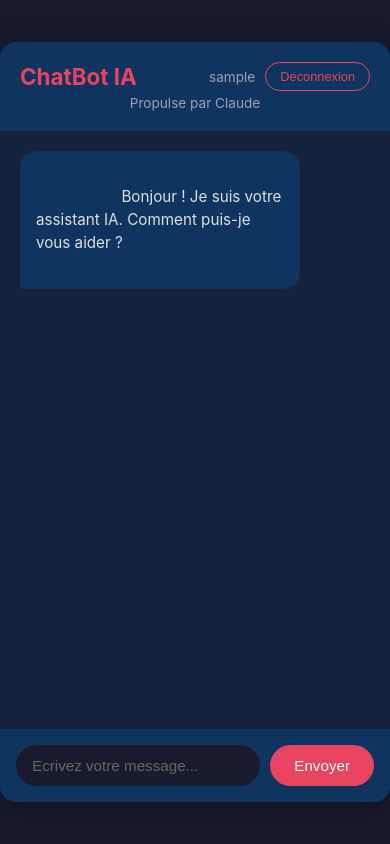
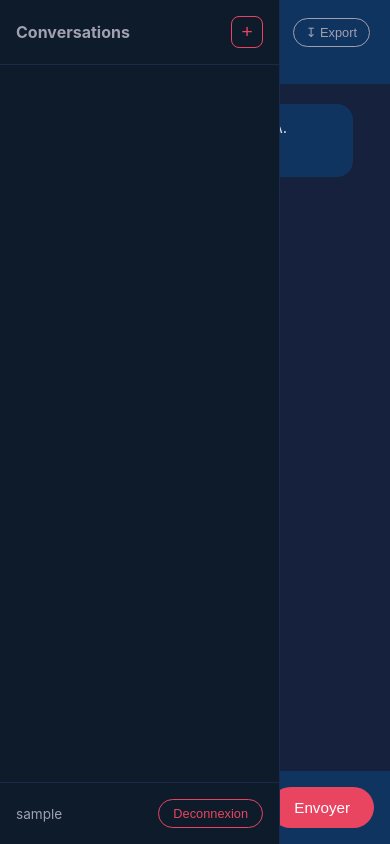
Before and after one commit to J0312Y/chat-bot, a Flask app: page / in a window 390 px wide. Run offline with Flask 3, Linux system fonts and the light colour scheme; the visitor is signed in with stand-in values (Sample User, id 1); data comes from the database, SQL or seed files in the repository; data that the repository does not hold is empty; some libraries are stand-ins or nearby versions.

Commit message:
Add multi-conversations, markdown, streaming, and export
- Sidebar with conversation list, create/delete conversations
- Auto-title conversations from first message
- Markdown rendering with marked.js + highlight.js for code blocks
- Streaming responses via Server-Sent Events (SSE)
- Export conversations as .txt files
- Responsive sidebar (collapsible on mobile)

https://claude.ai/code/session_01TTnZSQuGZRY8qJ4o2Rxmpu

```diff
--- a/app.py
+++ b/app.py
@@ -1,9 +1,10 @@
+import json
 import os
 import secrets
 
 from anthropic import Anthropic
 from dotenv import load_dotenv
-from flask import Flask, render_template, request, jsonify, session
+from flask import Flask, Response, render_template, request, jsonify, session
 
 from database import (
     init_db,
@@ -13,6 +14,8 @@ from database import (
     create_conversation,
     get_user_conversations,
     conversation_belongs_to_user,
+    delete_conversation,
+    update_conversation_title,
     save_message,
     get_messages,
 )
@@ -141,6 +144,17 @@ def new_conversation():
     return jsonify({"conversation_id": conv_id})
 
 
+@app.route("/conversations/<conv_id>", methods=["DELETE"])
+def remove_conversation(conv_id):
+    user = get_current_user()
+    if not user:
+        return jsonify({"error": "Non connecte"}), 401
+    if not conversation_belongs_to_user(conv_id, user["id"]):
+        return jsonify({"error": "Conversation introuvable"}), 404
+    delete_conversation(conv_id)
+    return jsonify({"ok": True})
+
+
 @app.route("/conversations/<conv_id>/messages", methods=["GET"])
 def list_messages(conv_id):
     user = get_current_user()
@@ -152,7 +166,29 @@ def list_messages(conv_id):
     return jsonify({"messages": messages})
 
 
-# --- Chat ---
+@app.route("/conversations/<conv_id>/export", methods=["GET"])
+def export_conversation(conv_id):
+    user = get_current_user()
+    if not user:
+        return jsonify({"error": "Non connecte"}), 401
+    if not conversation_belongs_to_user(conv_id, user["id"]):
+        return jsonify({"error": "Conversation introuvable"}), 404
+
+    messages = get_messages(conv_id)
+    lines = []
+    for msg in messages:
+        prefix = "Vous" if msg["role"] == "user" else "Assistant"
+        lines.append(f"[{prefix}]\n{msg['content']}\n")
+
+    text = "\n".join(lines)
+    return Response(
+        text,
+        mimetype="text/plain",
+        headers={"Content-Disposition": f"attachment; filename=conversation-{conv_id[:8]}.txt"},
+    )
+
+
+# --- Chat (streaming) ---
 
 @app.route("/chat", methods=["POST"])
 def chat():
@@ -171,7 +207,12 @@ def chat():
         create_conversation(conv_id, user["id"])
 
     save_message(conv_id, "user", user_message)
+
+    # Auto-title: use first message as conversation title
     history = get_messages(conv_id)
+    if len(history) == 1:
+        title = user_message[:50] + ("..." if len(user_message) > 50 else "")
+        update_conversation_title(conv_id, title)
 
     personalized_prompt = (
         SYSTEM_PROMPT
@@ -179,18 +220,26 @@ def chat():
         + "Tu peux utiliser son prenom pour personnaliser tes reponses."
     )
 
-    try:
-        response = client.messages.create(
-            model="claude-sonnet-4-5-20250929",
-            max_tokens=1024,
-            system=personalized_prompt,
-            messages=history,
-        )
-        reply = response.content[0].text
-        save_message(conv_id, "assistant", reply)
-        return jsonify({"reply": reply})
-    except Exception as e:
-        return jsonify({"error": str(e)}), 500
+    def generate():
+        full_reply = []
+        try:
+            with client.messages.stream(
+                model="claude-sonnet-4-5-20250929",
+                max_tokens=1024,
+                system=personalized_prompt,
+                messages=history,
+            ) as stream:
+                for text in stream.text_stream:
+                    full_reply.append(text)
+                    yield f"data: {json.dumps({'text': text})}\n\n"
+        except Exception as e:
+            yield f"data: {json.dumps({'error': str(e)})}\n\n"
+            return
+
+        save_message(conv_id, "assistant", "".join(full_reply))
+        yield "data: [DONE]\n\n"
+
+    return Response(generate(), mimetype="text/event-stream")
 
 
 if __name__ == "__main__":
--- a/static/script.js
+++ b/static/script.js
@@ -4,19 +4,32 @@ const userInput = document.getElementById("userInput");
 const sendBtn = document.getElementById("sendBtn");
 const usernameDisplay = document.getElementById("usernameDisplay");
 const logoutBtn = document.getElementById("logoutBtn");
+const sidebar = document.getElementById("sidebar");
+const convList = document.getElementById("convList");
+const newConvBtn = document.getElementById("newConvBtn");
+const toggleSidebar = document.getElementById("toggleSidebar");
+const exportBtn = document.getElementById("exportBtn");
 
-function getConversationId() {
-  let id = localStorage.getItem("conversation_id");
-  if (!id) {
-    id = crypto.randomUUID();
-    localStorage.setItem("conversation_id", id);
-  }
-  return id;
+let currentConvId = null;
+
+// --- Markdown setup ---
+
+marked.setOptions({
+  highlight: (code, lang) => {
+    if (lang && hljs.getLanguage(lang)) {
+      return hljs.highlight(code, { language: lang }).value;
+    }
+    return hljs.highlightAuto(code).value;
+  },
+  breaks: true,
+});
+
+function renderMarkdown(text) {
+  return marked.parse(text);
 }
 
-const conversationId = getConversationId();
+// --- Auth ---
 
-// Load current user info
 async function loadUser() {
   try {
     const res = await fetch("/auth/me");
@@ -31,21 +44,90 @@ async function loadUser() {
   }
 }
 
-loadUser();
-
-// Logout
 logoutBtn.addEventListener("click", async () => {
   await fetch("/auth/logout", { method: "POST" });
-  localStorage.removeItem("conversation_id");
   window.location.href = "/";
 });
+
+// --- Sidebar ---
+
+toggleSidebar.addEventListener("click", () => {
+  sidebar.classList.toggle("hidden");
+});
+
+async function loadConversations() {
+  const res = await fetch("/conversations");
+  const data = await res.json();
+  convList.innerHTML = "";
+
+  for (const conv of data.conversations) {
+    const item = document.createElement("div");
+    item.className = `conv-item${conv.id === currentConvId ? " active" : ""}`;
+    item.innerHTML = `
+      <span class="conv-item-title">${escapeHtml(conv.title)}</span>
+      <button class="conv-item-delete" title="Supprimer">&times;</button>
+    `;
+    item.querySelector(".conv-item-title").addEventListener("click", () => {
+      switchConversation(conv.id);
+    });
+    item.querySelector(".conv-item-delete").addEventListener("click", async (e) => {
+      e.stopPropagation();
+      await fetch(`/conversations/${conv.id}`, { method: "DELETE" });
+      if (conv.id === currentConvId) {
+        startNewConversation();
+      }
+      loadConversations();
+    });
+    convList.appendChild(item);
+  }
+}
+
+function startNewConversation() {
+  currentConvId = crypto.randomUUID();
+  clearChat();
+  loadConversations();
+  userInput.focus();
+}
+
+newConvBtn.addEventListener("click", startNewConversation);
+
+async function switchConversation(convId) {
+  currentConvId = convId;
+  clearChat();
+  await loadHistory();
+  loadConversations();
+}
+
+// --- Messages ---
+
+function clearChat() {
+  chatMessages.innerHTML = `
+    <div class="message assistant">
+      <div class="message-content">
+        Bonjour ! Je suis votre assistant IA. Comment puis-je vous aider ?
+      </div>
+    </div>`;
+}
 
 function addMessage(content, role) {
   const div = document.createElement("div");
   div.className = `message ${role}`;
-  div.innerHTML = `<div class="message-content">${escapeHtml(content)}</div>`;
+  if (role === "assistant") {
+    div.innerHTML = `<div class="message-content">${renderMarkdown(content)}</div>`;
+  } else {
+    div.innerHTML = `<div class="message-content">${escapeHtml(content)}</div>`;
+  }
   chatMessages.appendChild(div);
   chatMessages.scrollTop = chatMessages.scrollHeight;
+  return div;
+}
+
+function createStreamingMessage() {
+  const div = document.createElement("div");
+  div.className = "message assistant";
+  div.innerHTML = `<div class="message-content"></div>`;
+  chatMessages.appendChild(div);
+  return div.querySelector(".message-content");
 }
 
 function escapeHtml(text) {
@@ -72,18 +154,25 @@ function removeTyping() {
 
 async function loadHistory() {
   try {
-    const res = await fetch(`/conversations/${conversationId}/messages`);
+    const res = await fetch(`/conversations/${currentConvId}/messages`);
     if (!res.ok) return;
     const data = await res.json();
     for (const msg of data.messages) {
       addMessage(msg.content, msg.role);
     }
   } catch {
-    // Pas d'historique, on commence une nouvelle conversation
+    // No history
   }
 }
 
-loadHistory();
+// --- Export ---
+
+exportBtn.addEventListener("click", () => {
+  if (!currentConvId) return;
+  window.open(`/conversations/${currentConvId}/export`, "_blank");
+});
+
+// --- Streaming chat ---
 
 chatForm.addEventListener("submit", async (e) => {
   e.preventDefault();
@@ -99,16 +188,57 @@ chatForm.addEventListener("submit", async (e) => {
     const res = await fetch("/chat", {
       method: "POST",
       headers: { "Content-Type": "application/json" },
-      body: JSON.stringify({ conversation_id: conversationId, message: text }),
+      body: JSON.stringify({ conversation_id: currentConvId, message: text }),
     });
-    const data = await res.json();
+
     removeTyping();
 
-    if (data.error) {
-      addMessage("Erreur : " + data.error, "assistant");
-    } else {
-      addMessage(data.reply, "assistant");
+    if (!res.ok) {
+      const err = await res.json();
+      addMessage("Erreur : " + (err.error || "Erreur inconnue"), "assistant");
+      sendBtn.disabled = false;
+      return;
     }
+
+    const contentEl = createStreamingMessage();
+    let fullText = "";
+    const reader = res.body.getReader();
+    const decoder = new TextDecoder();
+
+    while (true) {
+      const { done, value } = await reader.read();
+      if (done) break;
+
+      const chunk = decoder.decode(value, { stream: true });
+      const lines = chunk.split("\n");
+
+      for (const line of lines) {
+        if (!line.startsWith("data: ")) continue;
+        const payload = line.slice(6);
+        if (payload === "[DONE]") break;
+
+        try {
+          const data = JSON.parse(payload);
+          if (data.error) {
+            fullText += "\n\nErreur : " + data.error;
+          } else if (data.text) {
+            fullText += data.text;
+          }
+          contentEl.innerHTML = renderMarkdown(fullText);
+          chatMessages.scrollTop = chatMessages.scrollHeight;
+        } catch {
+          // Skip malformed chunks
+        }
+      }
+    }
+
+    // Final render with syntax highlighting
+    contentEl.innerHTML = renderMarkdown(fullText);
+    contentEl.querySelectorAll("pre code").forEach((block) => {
+      hljs.highlightElement(block);
+    });
+
+    loadConversations();
   } catch {
     removeTyping();
     addMessage("Erreur de connexion au serveur.", "assistant");
@@ -117,3 +247,13 @@ chatForm.addEventListener("submit", async (e) => {
   sendBtn.disabled = false;
   userInput.focus();
 });
+
+// --- Init ---
+
+async function init() {
+  await loadUser();
+  currentConvId = crypto.randomUUID();
+  await loadConversations();
+}
+
+init();
--- a/static/style.css
+++ b/static/style.css
@@ -14,21 +14,143 @@ body {
     align-items: center;
 }
 
+/* App layout with sidebar */
+
+.app-layout {
+    display: flex;
+    width: 100%;
+    height: 100vh;
+}
+
+/* Sidebar */
+
+.sidebar {
+    width: 280px;
+    background: #0d1b2a;
+    display: flex;
+    flex-direction: column;
+    border-right: 1px solid #1b2a4a;
+    transition: margin-left 0.3s;
+}
+
+.sidebar.hidden {
+    margin-left: -280px;
+}
+
+.sidebar-header {
+    display: flex;
+    justify-content: space-between;
+    align-items: center;
+    padding: 16px;
+    border-bottom: 1px solid #1b2a4a;
+}
+
+.sidebar-header h2 {
+    font-size: 1rem;
+    color: #a0a0b0;
+}
+
+.btn-new-conv {
+    width: 32px;
+    height: 32px;
+    border: 1px solid #e94560;
+    border-radius: 8px;
+    background: transparent;
+    color: #e94560;
+    font-size: 1.2rem;
+    cursor: pointer;
+    transition: background 0.2s;
+}
+
+.btn-new-conv:hover {
+    background: #e94560;
+    color: #fff;
+}
+
+.conv-list {
+    flex: 1;
+    overflow-y: auto;
+    padding: 8px;
+}
+
+.conv-item {
+    display: flex;
+    align-items: center;
+    padding: 10px 12px;
+    border-radius: 8px;
+    cursor: pointer;
+    transition: background 0.2s;
+    margin-bottom: 2px;
+}
+
+.conv-item:hover {
+    background: #16213e;
+}
+
+.conv-item.active {
+    background: #0f3460;
+}
+
+.conv-item-title {
+    flex: 1;
+    font-size: 0.85rem;
+    overflow: hidden;
+    text-overflow: ellipsis;
+    white-space: nowrap;
+    color: #ccc;
+}
+
+.conv-item.active .conv-item-title {
+    color: #fff;
+}
+
+.conv-item-delete {
+    border: none;
+    background: transparent;
+    color: #666;
+    font-size: 1rem;
+    cursor: pointer;
+    padding: 2px 6px;
+    border-radius: 4px;
+    display: none;
+}
+
+.conv-item:hover .conv-item-delete {
+    display: block;
+}
+
+.conv-item-delete:hover {
+    color: #e94560;
+    background: rgba(233, 69, 96, 0.15);
+}
+
+.sidebar-footer {
+    padding: 16px;
+    border-top: 1px solid #1b2a4a;
+}
+
+.sidebar-footer .user-info {
+    display: flex;
+    justify-content: space-between;
+    align-items: center;
+    font-size: 0.85rem;
+    color: #a0a0b0;
+}
+
+/* Chat container */
+
 .chat-container {
-    width: 100%;
-    max-width: 700px;
-    height: 90vh;
+    flex: 1;
+    height: 100vh;
     background: #16213e;
-    border-radius: 16px;
     display: flex;
     flex-direction: column;
     overflow: hidden;
-    box-shadow: 0 8px 32px rgba(0, 0, 0, 0.4);
 }
 
 .chat-header {
     background: #0f3460;
-    padding: 20px;
+    padding: 16px 20px;
     text-align: center;
 }
 
@@ -38,12 +160,40 @@ body {
     align-items: center;
 }
 
-.user-info {
+.btn-toggle-sidebar {
+    border: none;
+    background: transparent;
+    color: #a0a0b0;
+    font-size: 1.3rem;
+    cursor: pointer;
+    padding: 4px 8px;
+    border-radius: 6px;
+}
+
+.btn-toggle-sidebar:hover {
+    color: #fff;
+    background: rgba(255, 255, 255, 0.1);
+}
+
+.header-actions {
     display: flex;
-    align-items: center;
-    gap: 10px;
-    font-size: 0.85rem;
+    gap: 8px;
+}
+
+.btn-export {
+    padding: 6px 12px;
+    border: 1px solid #a0a0b0;
+    border-radius: 16px;
+    background: transparent;
     color: #a0a0b0;
+    font-size: 0.8rem;
+    cursor: pointer;
+    transition: background 0.2s, color 0.2s;
+}
+
+.btn-export:hover {
+    background: #a0a0b0;
+    color: #0f3460;
 }
 
 .btn-logout {
@@ -98,16 +250,17 @@ body {
 .message-content {
     padding: 12px 16px;
     border-radius: 16px;
-    line-height: 1.5;
+    line-height: 1.6;
     font-size: 0.95rem;
-    white-space: pre-wrap;
     word-wrap: break-word;
+    overflow-wrap: break-word;
 }
 
 .message.user .message-content {
     background: #e94560;
     color: #fff;
     border-bottom-right-radius: 4px;
+    white-space: pre-wrap;
 }
 
 .message.assistant .message-content {
@@ -268,3 +474,21 @@ body {
     font-size: 0.85rem;
     min-height: 1.2em;
 }
+
+/* Responsive */
+
+@media (max-width: 768px) {
+    .sidebar {
+        position: fixed;
+        z-index: 10;
+        height: 100vh;
+    }
+
+    .sidebar.hidden {
+        margin-left: -280px;
+    }
+
+    .message {
+        max-width: 95%;
+    }
+}
--- a/templates/index.html
+++ b/templates/index.html
@@ -5,15 +5,35 @@
     <meta name="viewport" content="width=device-width, initial-scale=1.0">
     <title>ChatBot IA</title>
     <link rel="stylesheet" href="/static/style.css">
+    <link rel="stylesheet" href="https://cdnjs.cloudflare.com/ajax/libs/highlight.js/11.9.0/styles/github-dark.min.css">
+    <script src="https://cdnjs.cloudflare.com/ajax/libs/marked/12.0.1/marked.min.js"></script>
+    <script src="https://cdnjs.cloudflare.com/ajax/libs/highlight.js/11.9.0/highlight.min.js"></script>
 </head>
 <body>
-    <div class="chat-container">
-        <header class="chat-header">
-            <div class="header-top">
-                <h1>ChatBot IA</h1>
+    <div class="app-layout">
+        <!-- Sidebar -->
+        <aside class="sidebar" id="sidebar">
+            <div class="sidebar-header">
+                <h2>Conversations</h2>
+                <button id="newConvBtn" class="btn-new-conv" title="Nouvelle conversation">+</button>
+            </div>
+            <div class="conv-list" id="convList"></div>
+            <div class="sidebar-footer">
                 <div class="user-info">
                     <span id="usernameDisplay"></span>
                     <button id="logoutBtn" class="btn-logout">Deconnexion</button>
+                </div>
+            </div>
+        </aside>
+
+        <!-- Chat -->
+        <main class="chat-container">
+            <header class="chat-header">
+                <div class="header-top">
+                    <button id="toggleSidebar" class="btn-toggle-sidebar">&#9776;</button>
+                    <h1>ChatBot IA</h1>
+                    <div class="header-actions">
+                        <button id="exportBtn" class="btn-export" title="Exporter">&#8615; Export</button>
                     </div>
                 </div>
                 <p>Propulse par Claude</p>
@@ -35,6 +55,7 @@
                 >
                 <button type="submit" id="sendBtn">Envoyer</button>
             </form>
+        </main>
     </div>
     <script src="/static/script.js"></script>
 </body>
```
Also changed, not shown: other parts of static/style.css (+55 -0 lines), database.py (+18 -0 lines). Lines whose indentation alone changed are shown as unchanged.
